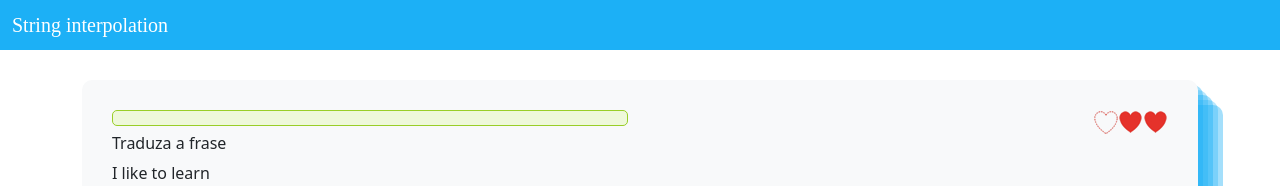
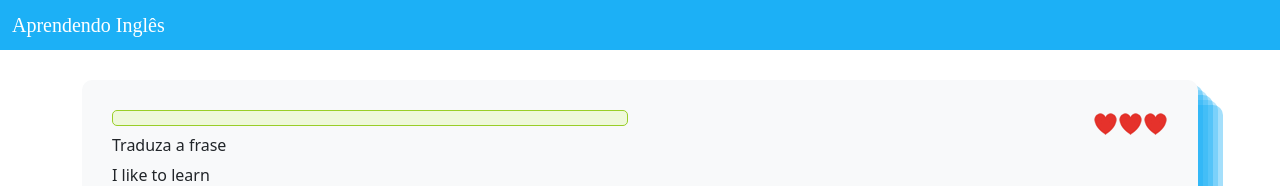
Before and after one commit to PriscilaRoza/app_English, an Angular app: page / in a window 1280 px wide. Shown: the top 186 px of the page. Built offline with nearby package versions, Linux system fonts and the light colour scheme; a web font is replaced by a local one.

Commit message:
update[tentativas ngFor]

```diff
--- a/src/app/painel/painel.component.html
+++ b/src/app/painel/painel.component.html
@@ -2,8 +2,13 @@
   <div class="card card-body bg-light">
     <div class="row">
       <div class="col-sm-6">
-        <app-progresso [progresso]="progresso"></app-progresso></div>
-      <div class="col-sm-6"><app-tentativas></app-tentativas></div>
+        <app-progresso [progresso]="progresso"></app-progresso>
+      </div>
+      <div class="col-sm-6">
+        <div class="d-flex justify-content-end">
+          <app-tentativas></app-tentativas>
+        </div>
+      </div>
     </div>
     <div class="row">
       <div class="col">
@@ -15,8 +20,7 @@
             rows="3"
             (input)="atualizaResposta($event)"
             [value]="resposta"
-            >
-
+          >
           </textarea>
         </div>
       </div>
@@ -24,7 +28,13 @@
     <div class="row">
       <div class="col">
         <div class="d-flex justify-content-end">
-          <button type="button" class="btn btn-primary" (click)="verificarResposta()">Verificar</button>
+          <button
+            type="button"
+            class="btn btn-primary"
+            (click)="verificarResposta()"
+          >
+            Verificar
+          </button>
         </div>
       </div>
     </div>
--- /dev/null
+++ b/src/app/shared/coracao.model.ts
@@ -0,0 +1,17 @@
+
+
+
+export class Coracao {
+  constructor(
+    public cheio: boolean,
+    public urlCoracaoCheio: string = '../../assets/coracao_cheio.png',
+    public urlCoracaoVazio: string = '../../assets/coracao_vazio.png',
+  ) {}
+  public exibeCoracao(): string{
+    if(this.cheio){
+      return this.urlCoracaoCheio
+    }else {
+      return this.urlCoracaoVazio
+    }
+  }
+}
--- a/src/app/tentativas/tentativas.component.html
+++ b/src/app/tentativas/tentativas.component.html
@@ -1,5 +1,6 @@
-<div class="d-flex justify-content-end">
-  <img [src]="coracaoVazio" alt="heart" />
+
+  <!-- <img [src]="coracaoVazio" alt="heart" />
   <img [src]="coracaoCheio" alt="heart" />
-  <img [src]="coracaoCheio" alt="heart" />
-</div>
+  <img [src]="coracaoCheio" alt="heart" /> -->
+
+  <img *ngFor="let coracao of coracoes" [src]="coracao.exibeCoracao()"/>
--- a/src/app/tentativas/tentativas.component.ts
+++ b/src/app/tentativas/tentativas.component.ts
@@ -1,5 +1,5 @@
 import { Component, OnInit } from '@angular/core';
-
+import { Coracao } from '../shared/coracao.model';
 @Component({
   selector: 'app-tentativas',
   templateUrl: './tentativas.component.html',
@@ -9,8 +9,15 @@ export class TentativasComponent implements OnInit {
   public coracaoVazio: string = '../../assets/coracao_vazio.png'
   public coracaoCheio: string = '../../assets/coracao_cheio.png'
 
+  public coracoes: Coracao[] = [
+    new Coracao(true),
+    new Coracao(true),
+    new Coracao(true),
+  ]
 
-  constructor() { }
+  constructor() {
+    console.log(this.coracoes)
+  }
 
   ngOnInit(): void {
   }
--- a/src/app/topo/topo.component.ts
+++ b/src/app/topo/topo.component.ts
@@ -7,5 +7,5 @@ import { Component } from '@angular/core';
 
 })
 export class TopoComponent {
-  public titulo: string = 'String interpolation'
+  public titulo: string = 'Aprendendo Inglês'
 }
```
